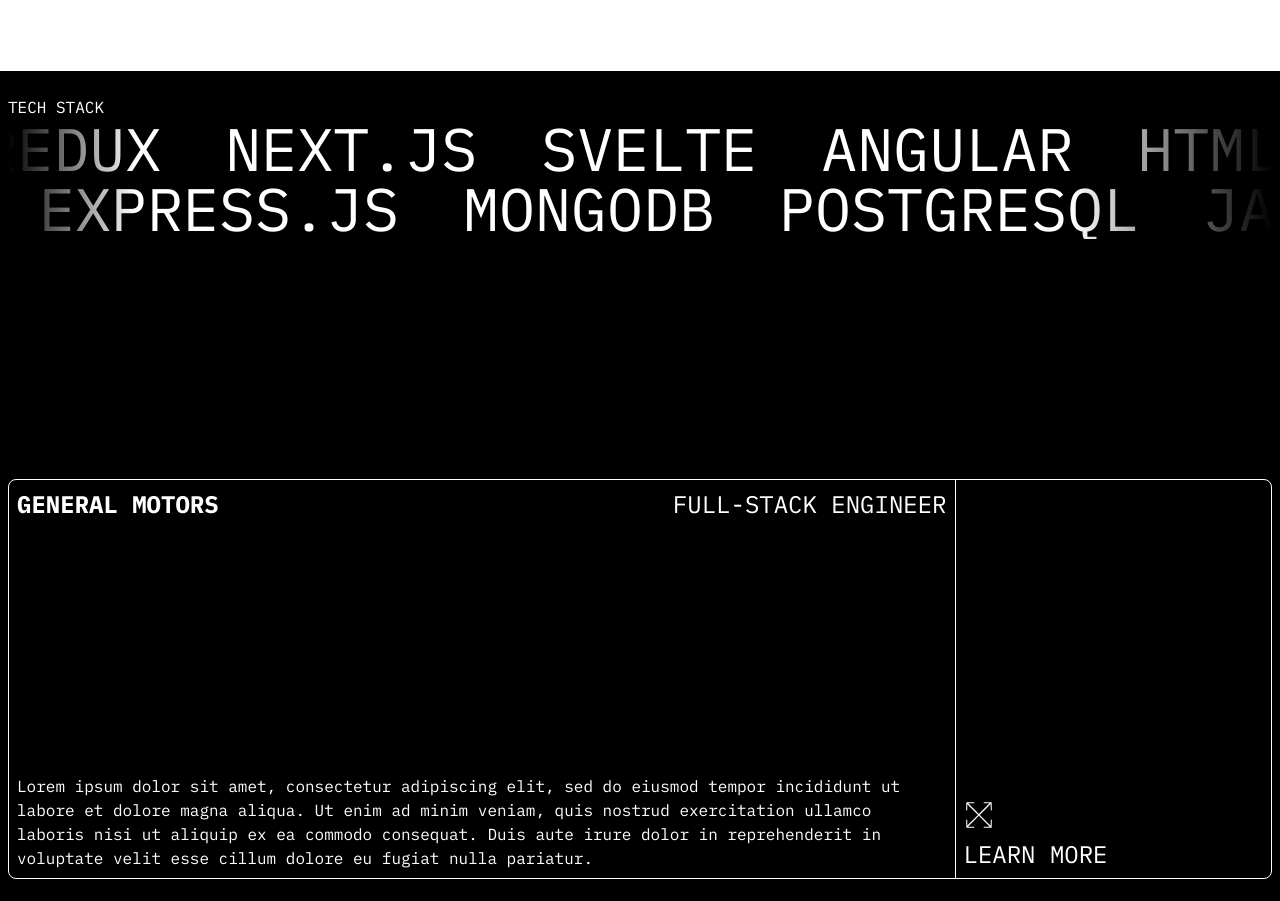
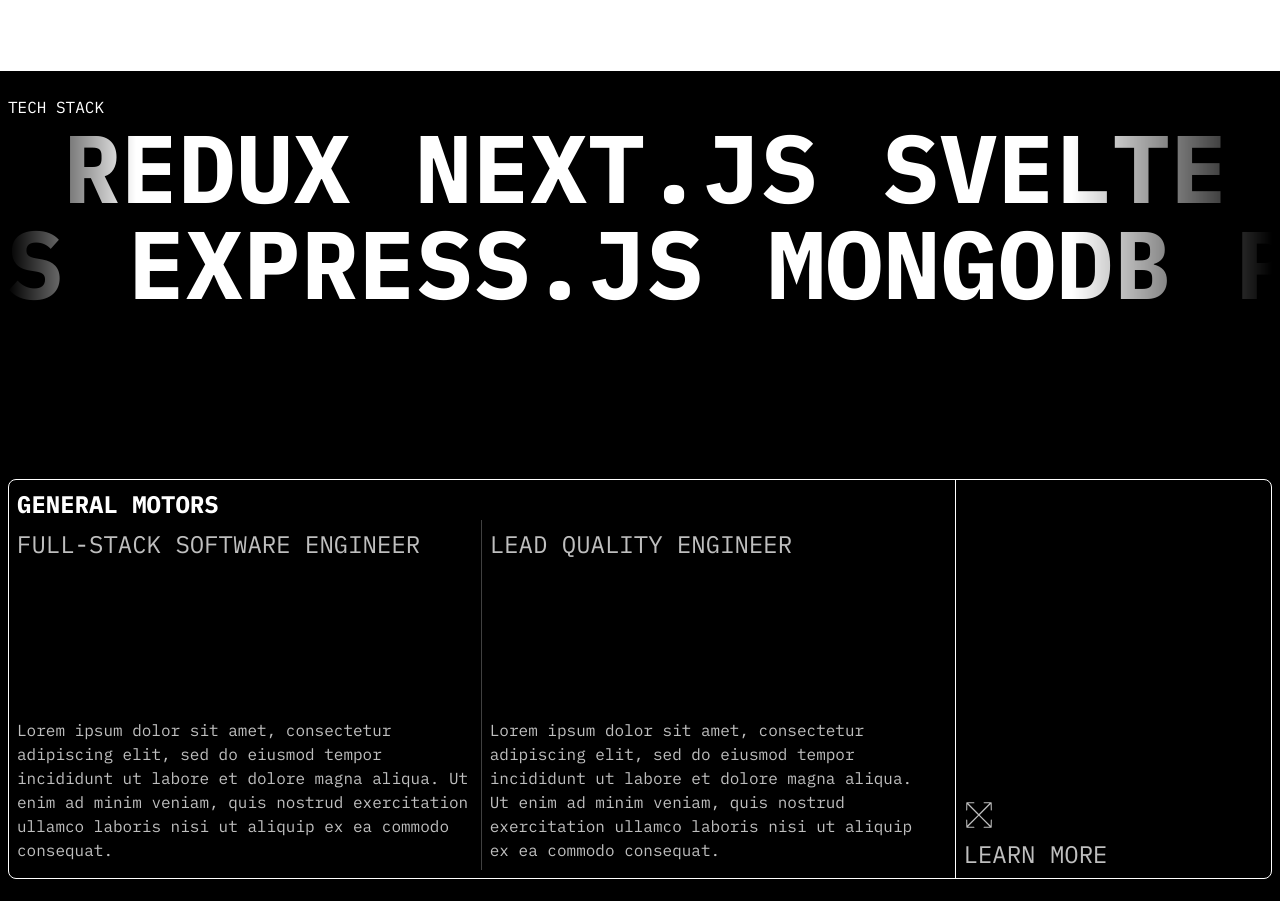
Before and after one commit to brandenrbasche/brb-portfolio-v3, a Next.js app in the folder brb-portfolio-3/: page / in a window 1280 px wide. Shown: the part 745-1646 px from the top of the page. Built offline with nearby package versions, Linux system fonts and the light colour scheme.

Commit message:
double card

```diff
--- a/brb-portfolio-3/app/page.tsx
+++ b/brb-portfolio-3/app/page.tsx
@@ -3,19 +3,19 @@
 import Experience from "@/components/Experience";
 import TechStack from "@/components/TechStack";
 import Contact from "@/components/Contact";
+import Trippy from "@/components/ui/Trippy";
 
 export default function Home() {
   return (
       <main>
           <Container>
               <Hero />
-              {/*<TechStack />*/}
           </Container>
+          {/*<Trippy />*/}
           <section className='bg-black text-white'>
             <Container>
                 <TechStack />
                 <Experience />
-                {/*<Contact />*/}
             </Container>
           </section>
           <Container>
--- a/brb-portfolio-3/components/Experience.tsx
+++ b/brb-portfolio-3/components/Experience.tsx
@@ -1,10 +1,12 @@
 import React from 'react';
 import ExperienceCard from "@/components/ui/ExperienceCard";
 import { experienceData } from "@/data/index";
+import DoubleExperienceCard from "@/components/ui/DoubleExperienceCard";
 
 const Experience = () => {
     return (
         <section className='text-white'>
+            <DoubleExperienceCard  />
             {experienceData.map((item, i) => (
                 <ExperienceCard company={item.company} jobTitle={item.jobTitle} jobDescription={item.jobDescription} />
             ))}
--- a/brb-portfolio-3/components/Hero.tsx
+++ b/brb-portfolio-3/components/Hero.tsx
@@ -1,17 +1,17 @@
 import React from 'react';
-import FloatingText from "@/components/ui/FloatingText";
 
 const Hero = () => {
     return (
         <section className='h-screen flex flex-col justify-between'>
             <div className='flex justify-between'>
                 <h3 className='uppercase'>Branden<br/>Basche</h3>
-                <p>Brooklyn,<br />New York</p>
+                <p>Brooklyn,<br/>New York</p>
                 <p>Full-Stack Engineer</p>
             </div>
             <div className='mb-16 text-5xl w-[85vw]'>
                 <p className='text-4xl font-bold mb-8'>Hi, I'm Branden.</p>
-                <p className='text-3xl'>I bring full-stack development, end-to-end testing, and UX/UI expertise to the table to craft beautiful, user-friendly, and accessible web experiences.</p>
+                <p className='text-3xl'>I bring full-stack development, end-to-end testing, and UX/UI expertise to
+                    the table to craft beautiful, user-friendly, and accessible web experiences.</p>
             </div>
         </section>
         // <>
--- /dev/null
+++ b/brb-portfolio-3/components/ui/DoubleExperienceCard.tsx
@@ -0,0 +1,43 @@
+import React from 'react';
+
+// type Props = {
+//     company: string;
+//     jobTitle: string;
+//     jobDescription: string;
+// }
+
+const ExperienceCard = () => {
+    return (
+        <div className='w-full h-[25rem] border-white border rounded-lg flex justify-between mb-6'>
+            <div className='w-3/4 border-r border-white p-2 flex flex-col  justify-between'>
+                <div className='flex items-center justify-between'>
+                    <h3 className='font-bold uppercase'>General Motors</h3>
+                </div>
+                <div className='flex justify-between h-full'>
+                    {/*LEFT*/}
+                    <div className='border-r border-white/25 w-1/2 py-2 pr-2 flex flex-col justify-between text-white/75 transition ease-in-out hover:text-white'>
+                        <h3 className='font-base uppercase'>Full-Stack Software Engineer</h3>
+                        <p>Lorem ipsum dolor sit amet, consectetur adipiscing elit, sed do eiusmod tempor incididunt ut labore et dolore magna aliqua. Ut enim ad minim veniam, quis nostrud exercitation ullamco laboris nisi ut aliquip ex ea commodo consequat.</p>
+                    </div>
+                    {/*RIGHT*/}
+                    <div className='w-1/2 p-2 flex flex-col justify-between text-white/75 transition ease-in-out hover:text-white'>
+                        <h3 className='font-base uppercase'>Lead Quality Engineer</h3>
+                        <p>Lorem ipsum dolor sit amet, consectetur adipiscing elit, sed do eiusmod tempor incididunt ut
+                            labore et dolore magna aliqua. Ut enim ad minim veniam, quis nostrud exercitation ullamco
+                            laboris nisi ut aliquip ex ea commodo consequat.</p>
+                    </div>
+                </div>
+            </div>
+            <button className='w-1/4 p-2 flex flex-col justify-end text-white/75 transition ease-in-out hover:text-white'>
+                <svg className='mb-2' xmlns="http://www.w3.org/2000/svg" width="30" height="30" viewBox="0 0 40 40">
+                    <path fill="currentColor"
+                          d="M36.408 26.081a.575.575 0 0 0-.271.051a.702.702 0 0 0-.427.566l-.147 7.75l-14.565-14.583L35.559 5.291l.144 7.947a.7.7 0 0 0 .702.682h.008a.69.69 0 0 0 .475-.205a.685.685 0 0 0 .201-.503l-.169-9.396a.693.693 0 0 0-.682-.677l-9.431-.171a.7.7 0 0 0-.708.681a.703.703 0 0 0 .411.646a.702.702 0 0 0 .269.06l7.279.131L19.847 18.71L5.644 4.491l7.578-.137a.698.698 0 0 0 .678-.709a.696.696 0 0 0-.707-.677l-9.43.171a.692.692 0 0 0-.683.679l-.168 9.394a.7.7 0 0 0 .682.708c.399.028.695-.301.705-.683l.138-7.647l14.259 14.275L4.432 34.143l-.133-7.383a.702.702 0 0 0-.701-.68h-.009a.694.694 0 0 0-.678.707l.168 9.395c.009.376.31.673.682.678l9.43.172h.017a.695.695 0 0 0 .691-.681a.698.698 0 0 0-.679-.706l-7.843-.141l14.47-14.484L34.32 35.509l-7.541.136a.694.694 0 0 0 .011 1.387h.017l9.429-.172a.678.678 0 0 0 .494-.221a.698.698 0 0 0 .19-.458l.168-9.393a.688.688 0 0 0-.68-.707z"/>
+                </svg>
+                <h3 className='text-left'>LEARN MORE</h3>
+            </button>
+
+        </div>
+    );
+};
+
+export default ExperienceCard;
--- a/brb-portfolio-3/components/ui/ExperienceCard.tsx
+++ b/brb-portfolio-3/components/ui/ExperienceCard.tsx
@@ -9,7 +9,7 @@
 const ExperienceCard = ({ company, jobTitle, jobDescription }: Props) => {
     return (
         <div className='w-full h-[25rem] border-white border rounded-lg flex justify-between mb-6'>
-            <div className='w-3/4 border-r border-white p-2 flex flex-col justify-between'>
+            <div className='w-3/4 border-r border-white p-2 flex flex-col justify-between text-white/75 transition ease-in-out hover:text-white'>
                 <div className='flex justify-between'>
                     <h3 className='font-bold uppercase'>{company}</h3>
                     <h3 className='font-base uppercase text-right'>{jobTitle}</h3>
@@ -19,7 +19,7 @@
                 </div>
 
             </div>
-            <button className='w-1/4 p-2 flex flex-col justify-end'>
+            <button className='w-1/4 p-2 flex flex-col justify-end text-white/75 transition ease-in-out hover:text-white'>
                 <svg className='mb-2' xmlns="http://www.w3.org/2000/svg" width="30" height="30" viewBox="0 0 40 40">
                     <path fill="currentColor"
                           d="M36.408 26.081a.575.575 0 0 0-.271.051a.702.702 0 0 0-.427.566l-.147 7.75l-14.565-14.583L35.559 5.291l.144 7.947a.7.7 0 0 0 .702.682h.008a.69.69 0 0 0 .475-.205a.685.685 0 0 0 .201-.503l-.169-9.396a.693.693 0 0 0-.682-.677l-9.431-.171a.7.7 0 0 0-.708.681a.703.703 0 0 0 .411.646a.702.702 0 0 0 .269.06l7.279.131L19.847 18.71L5.644 4.491l7.578-.137a.698.698 0 0 0 .678-.709a.696.696 0 0 0-.707-.677l-9.43.171a.692.692 0 0 0-.683.679l-.168 9.394a.7.7 0 0 0 .682.708c.399.028.695-.301.705-.683l.138-7.647l14.259 14.275L4.432 34.143l-.133-7.383a.702.702 0 0 0-.701-.68h-.009a.694.694 0 0 0-.678.707l.168 9.395c.009.376.31.673.682.678l9.43.172h.017a.695.695 0 0 0 .691-.681a.698.698 0 0 0-.679-.706l-7.843-.141l14.47-14.484L34.32 35.509l-7.541.136a.694.694 0 0 0 .011 1.387h.017l9.429-.172a.678.678 0 0 0 .494-.221a.698.698 0 0 0 .19-.458l.168-9.393a.688.688 0 0 0-.68-.707z"/>
--- a/brb-portfolio-3/components/ui/HorizontalText.tsx
+++ b/brb-portfolio-3/components/ui/HorizontalText.tsx
@@ -13,14 +13,16 @@
             <ul className={twMerge('flex items-center justify-center md:justify-start [&_li]:mx-8 [&_img]:max-w-none animate-infinite-scroll', animationSpeed)}>
                 {words.map((word, i) => (
                     <li key={i}>
-                        <p className='uppercase text-nowrap lg:text-6xl md:text-5xl sm:text-4xl'>{word}</p>
+                        <p className='font-black uppercase text-nowrap text-8xl'>{word}</p>
+                        {/*<p className='uppercase text-nowrap lg:text-8xl md:text-5xl sm:text-4xl'>{word}</p>*/}
                     </li>
                 ))}
             </ul>
             <ul className={twMerge('flex items-center justify-center md:justify-start [&_li]:mx-8 [&_img]:max-w-none animate-infinite-scroll', animationSpeed)}>
                 {words.map((word, i) => (
                     <li key={i}>
-                        <p className='uppercase text-nowrap lg:text-6xl md:text-5xl sm:text-4xl'>{word}</p>
+                        <p className='font-black uppercase text-nowrap text-8xl'>{word}</p>
+                        {/*<p className='uppercase text-nowrap lg:text-6xl md:text-5xl sm:text-4xl'>{word}</p>*/}
                     </li>
                 ))}
             </ul>
--- a/brb-portfolio-3/data/index.ts
+++ b/brb-portfolio-3/data/index.ts
@@ -1,14 +1,14 @@
 export const experienceData = [
-    {
-        company: "General Motors",
-        jobTitle: "Full-Stack Engineer",
-        jobDescription: "Lorem ipsum dolor sit amet, consectetur adipiscing elit, sed do eiusmod tempor incididunt ut labore et dolore magna aliqua. Ut enim ad minim veniam, quis nostrud exercitation ullamco laboris nisi ut aliquip ex ea commodo consequat. Duis aute irure dolor in reprehenderit in voluptate velit esse cillum dolore eu fugiat nulla pariatur."
-    },
-    {
-        company: "General Motors",
-        jobTitle: "Lead Quality Engineer",
-        jobDescription: "Lorem ipsum dolor sit amet, consectetur adipiscing elit, sed do eiusmod tempor incididunt ut labore et dolore magna aliqua. Ut enim ad minim veniam, quis nostrud exercitation ullamco laboris nisi ut aliquip ex ea commodo consequat. Duis aute irure dolor in reprehenderit in voluptate velit esse cillum dolore eu fugiat nulla pariatur."
-    },
+    // {
+    //     company: "General Motors",
+    //     jobTitle: "Full-Stack Engineer",
+    //     jobDescription: "Lorem ipsum dolor sit amet, consectetur adipiscing elit, sed do eiusmod tempor incididunt ut labore et dolore magna aliqua. Ut enim ad minim veniam, quis nostrud exercitation ullamco laboris nisi ut aliquip ex ea commodo consequat. Duis aute irure dolor in reprehenderit in voluptate velit esse cillum dolore eu fugiat nulla pariatur."
+    // },
+    // {
+    //     company: "General Motors",
+    //     jobTitle: "Lead Quality Engineer",
+    //     jobDescription: "Lorem ipsum dolor sit amet, consectetur adipiscing elit, sed do eiusmod tempor incididunt ut labore et dolore magna aliqua. Ut enim ad minim veniam, quis nostrud exercitation ullamco laboris nisi ut aliquip ex ea commodo consequat. Duis aute irure dolor in reprehenderit in voluptate velit esse cillum dolore eu fugiat nulla pariatur."
+    // },
     {
         company: "Svelte Scope",
         jobTitle: "Full-Stack Engineer",
--- a/brb-portfolio-3/tailwind.config.ts
+++ b/brb-portfolio-3/tailwind.config.ts
@@ -15,7 +15,7 @@
         },
       },
       animation: {
-        "infinite-scroll": "infinite-scroll 50s linear infinite"
+        "infinite-scroll": "infinite-scroll 60s linear infinite"
       },
       backgroundImage: {
         "gradient-radial": "radial-gradient(var(--tw-gradient-stops))",
```
Also changed, not shown: brb-portfolio-3/components/ui/Trippy.tsx (added, +155 -0 lines), brb-portfolio-3/package.json (+6 -5 lines), 1 other file (tests, documents, lock files or other folders).
